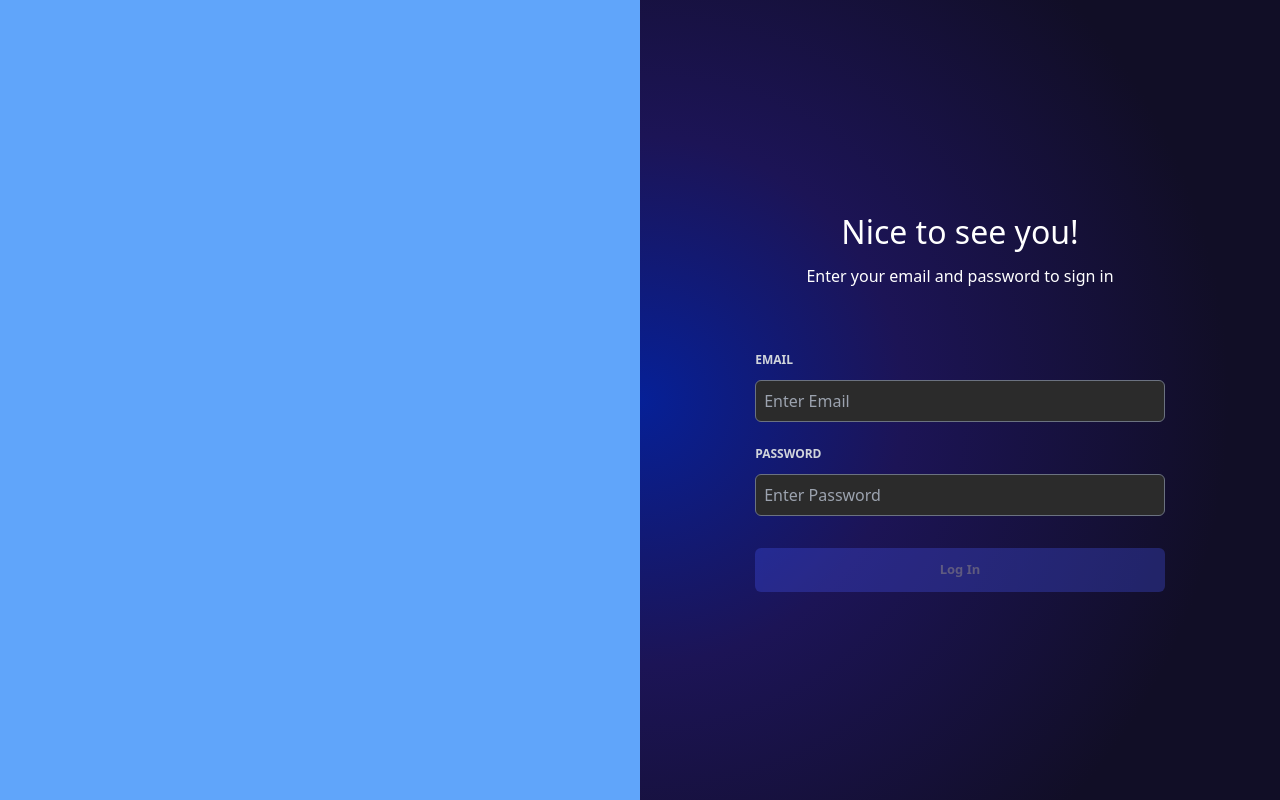
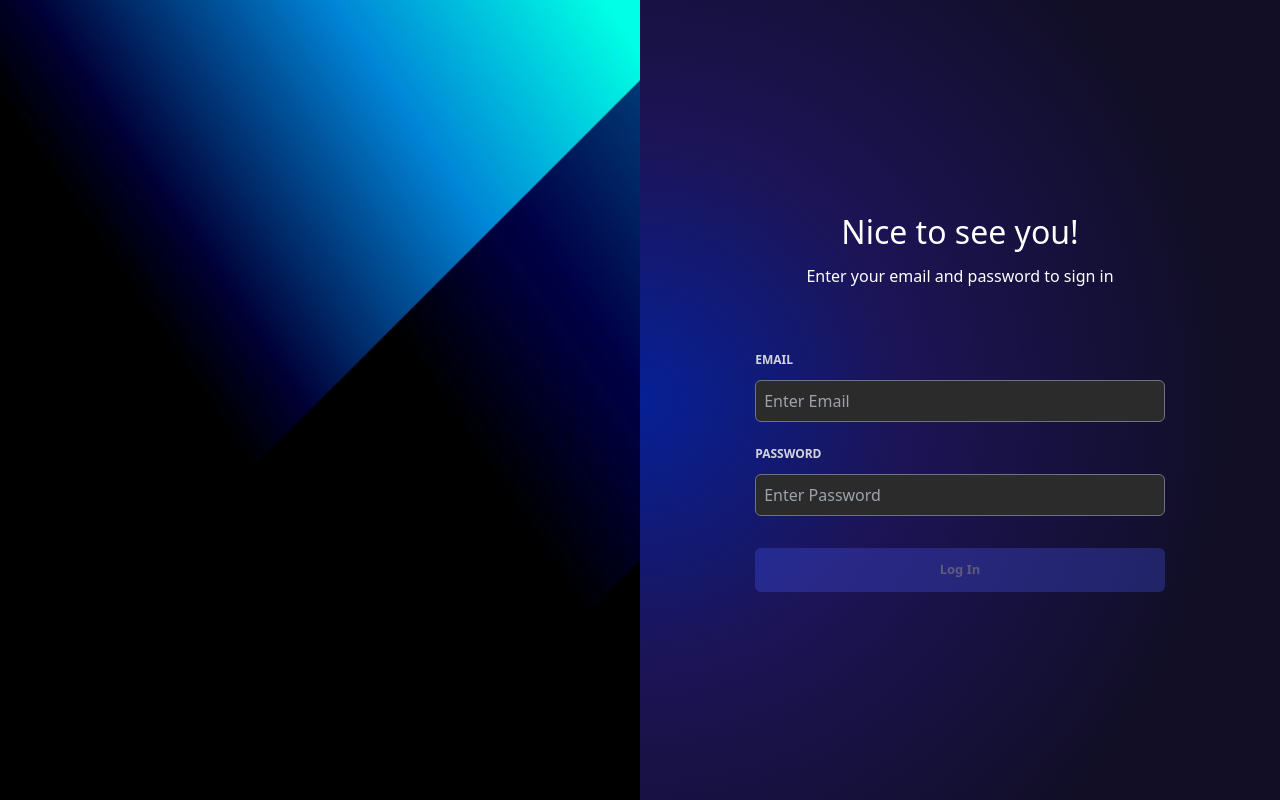
Before and after one commit to aminnicevic04/Hackathon-App, a Next.js app: page /login in a window 1280 px wide. Built offline with nearby package versions, Linux system fonts and the light colour scheme; no server answers.

Commit message:
update bg

```diff
--- a/app/(auth)/login/page.js
+++ b/app/(auth)/login/page.js
@@ -10,7 +10,7 @@ const LoginPage = async () => {
 
   return (
     <section className="flex h-screen overflow-x-hidden">
-      <div className="basis-1/2 bg-blue-400 grow"></div>
+      <div className="basis-1/2 bg-blue-400 grow login-bg"></div>
       <div className="basis-[40em] flex justify-center items-center p-16">
         <LoginForm />
       </div>
--- a/app/globalsLogin.css
+++ b/app/globalsLogin.css
@@ -23,3 +23,7 @@
   justify-content: center;
   /* background-color: grey; */
 }
+.login-bg {
+  background-image: url("../public/assets/images/bg1.jpeg");
+  background-size: cover;
+}
```
Also changed, not shown: app/(auth)/login/bg1.jpeg (added), public/assets/images/bg1.jpeg (added).
